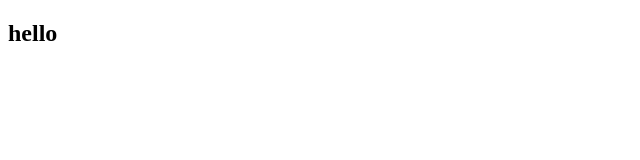
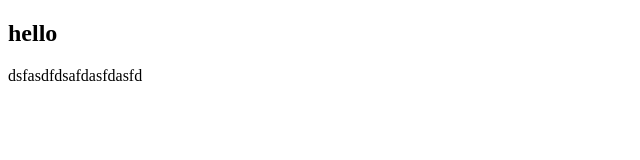
Before and after one commit to kushwahsunil19/gitTest, a plain HTML site: page index.html in a window 1280 px wide. Shown: the whole page, without its empty margins (0-640 px from the left). Drawn offline with Linux system fonts and the light colour scheme.

Commit message:
add text

```diff
--- a/index.html
+++ b/index.html
@@ -5,5 +5,7 @@
 </head>
 <body>
 <h2>hello</h2>
+
+<p>dsfasdfdsafdasfdasfd</p>
 </body>
 </html>
```
